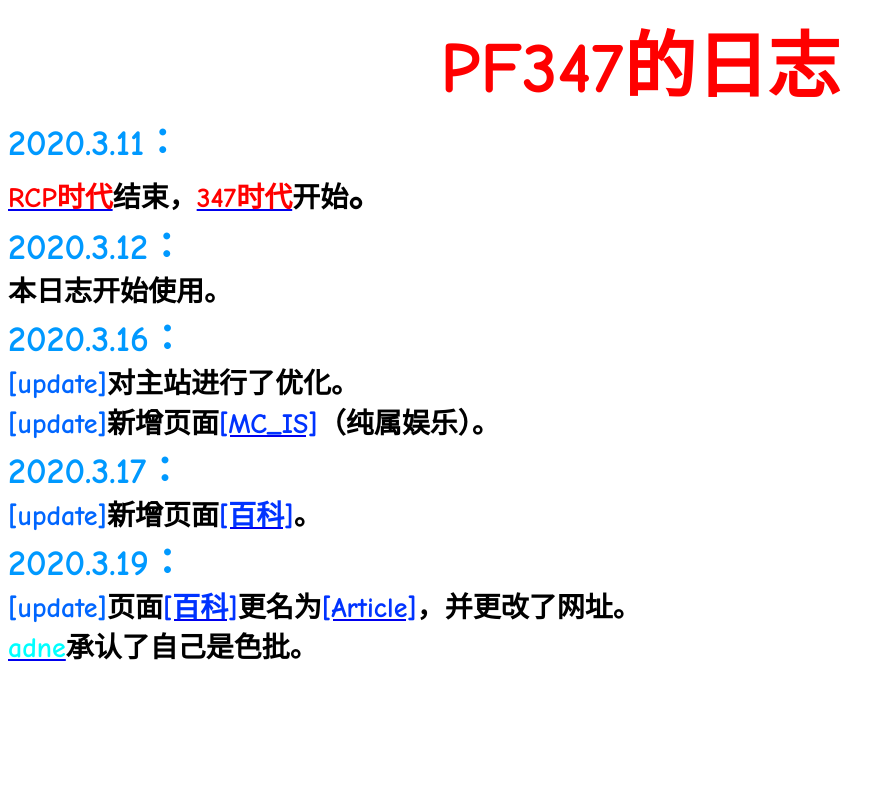
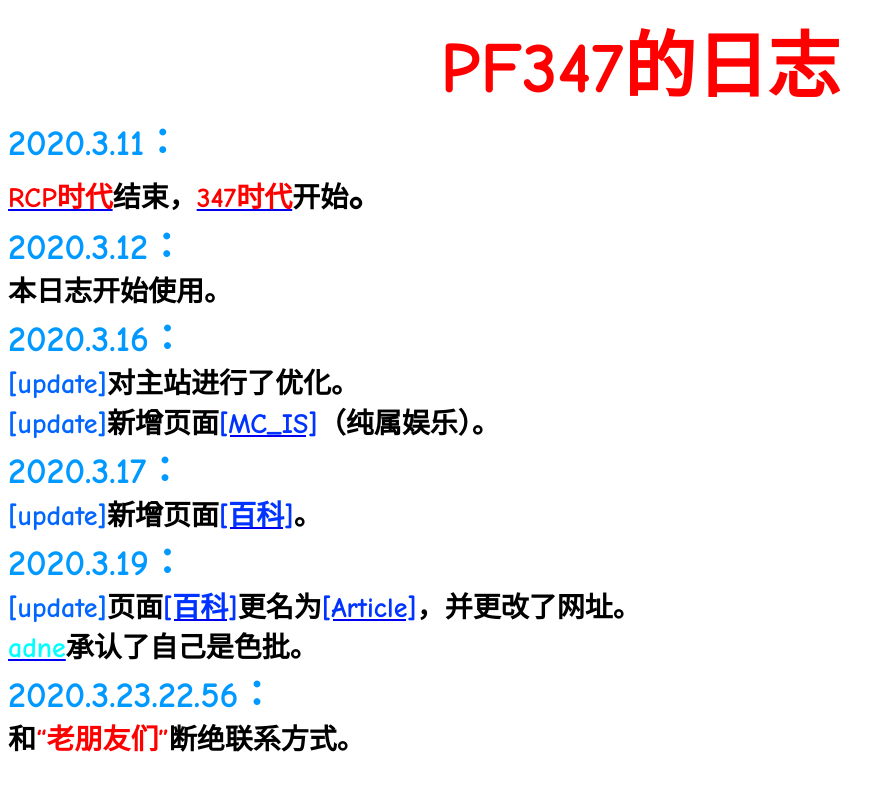
Before and after one commit to Arbrela/Arbrela.github.io, a plain HTML site: page PFBlog/index.html in a window 1280 px wide. Shown: the whole page, without its empty margins (0-895 px from the left). Drawn offline with Linux system fonts and the light colour scheme.

Commit message:
Update index.html

```diff
--- a/PFBlog/index.html
+++ b/PFBlog/index.html
@@ -16,7 +16,8 @@
 <span style="font-size:28px;"><span style="color:#0066ff;">[update]</span>新增页面<a href="http://PF347.github.io/baike" target="_blank"><span style="color:#0033ff;">[百科]</span></a>。</span><br />
 <span style="color:#0099ff;">2020.3.19：</span><br />
 <span style="font-size:28px;"><span style="color:#0066ff;">[update]</span>页面<a href="http://PF347.github.io/baike" target="_blank"><span style="color:#0033ff;">[百科]</span></a>更名为<a href="https://pf347.github.io/Article" target="_blank"><span style="color:#0033ff;">[Article]</span></a>，并更改了网址。</span></span><br />
-<span style="font-size:28px;"><a href="http://PF347.github.io/Article/adne"><span style="color:#00ffff;">adne</span></a>承认了自己是色批。</span></span></strong><br />
-&nbsp;</div>
+<span style="font-size:28px;"><a href="http://PF347.github.io/Article/adne"><span style="color:#00ffff;">adne</span></a>承认了自己是色批。</span><br />
+<span style="font-size:36px;"><span style="color:#0099ff;">2020.3.23.22.56：</span></span><br />
+<span style="font-size:28px;">和<span style="color:#FF0000;">&ldquo;老朋友们&rdquo;</span>断绝联系方式。</span></span></strong></div>
 </body>
 </html>
```
